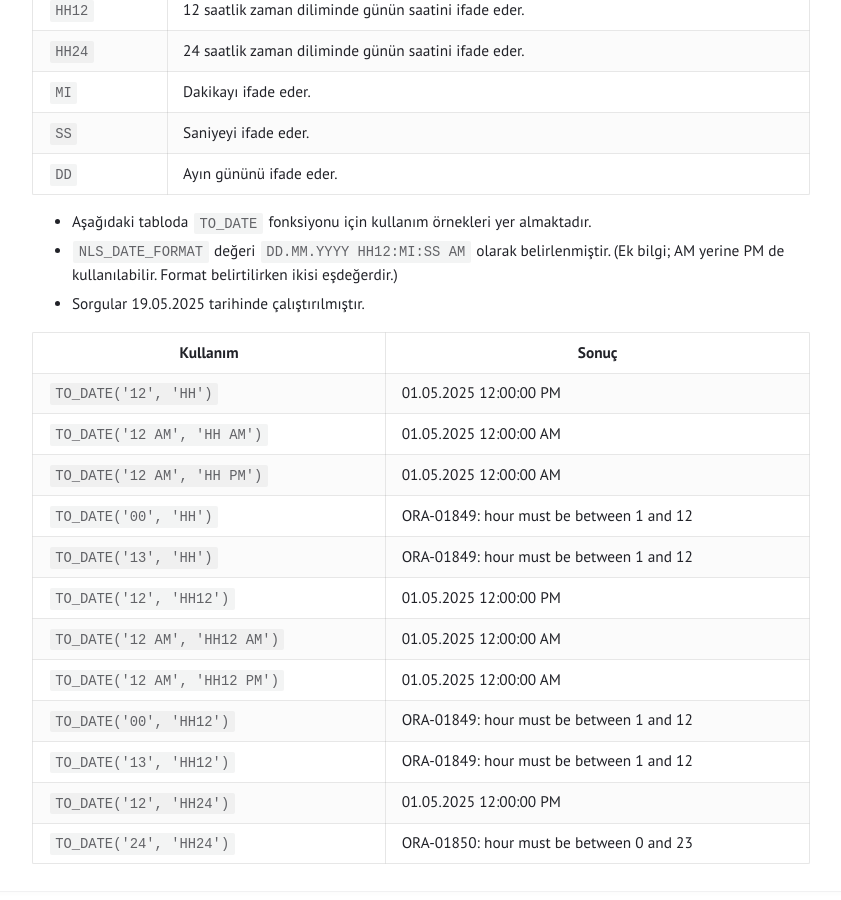
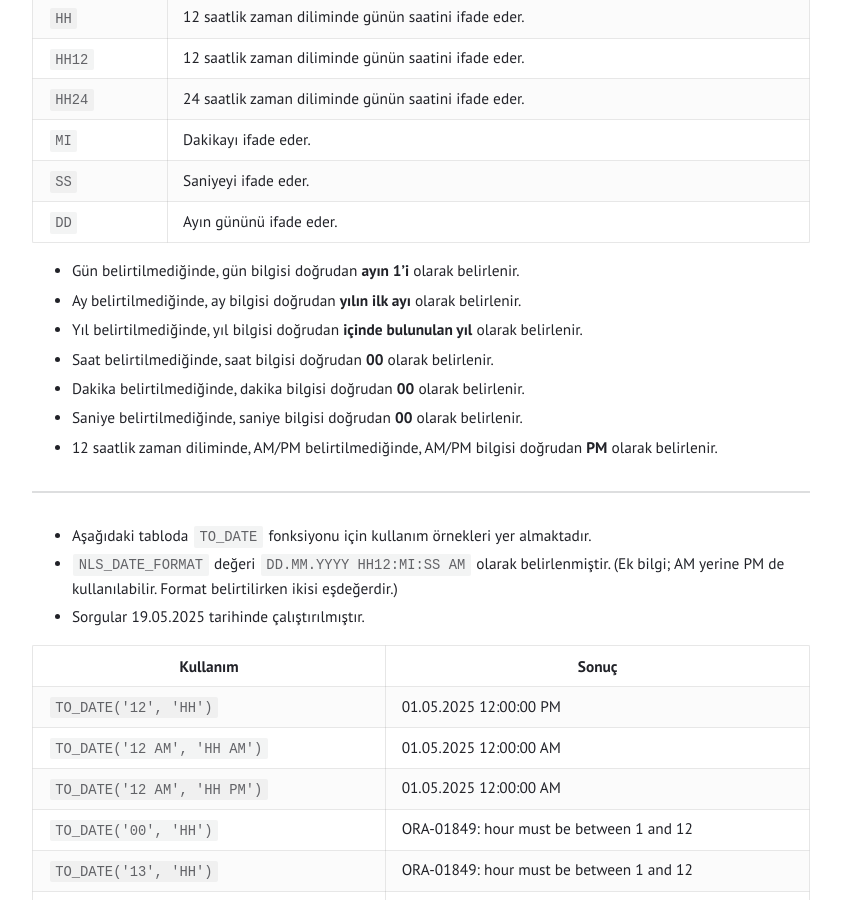
Before and after one commit to tunahanoguz/tunahanoguz.github.io, a Jekyll site: the page built from _posts/2025-05-19-oracle-TO_DATE-fonksiyonu.md, in a window 1280 px wide and 900 px high, scrolled down 711 px. Shown: the whole window, without its empty margins (219-1060 px from the left). Built offline with Jekyll 4.4.1, drawn with Linux system fonts in a browser that asks for light colours.

Commit message:
Update 2025-05-19-oracle-TO_DATE-fonksiyonu.md

```diff
--- a/_posts/2025-05-19-oracle-TO_DATE-fonksiyonu.md
+++ b/_posts/2025-05-19-oracle-TO_DATE-fonksiyonu.md
@@ -17,6 +17,8 @@ categories: oracle
   - Bu parametre verilmezse, `initialization parameter` grubunda yer alan `NLS_DATE_FORMAT` ve `NLS_TERRITORY` parametrelerinin değerleri dikkate alınır.
 - `['NLS_DATE_LANGUAGE = dil']` ifadesi, string ifadenin hangi dilde olduğunu belirtir.
 
+---
+
 Aşağıdaki tabloda `format` isim parametrenin alabileceği değerler ve onların açıklamaları yer almaktadır.
 
 | Format           | Açıklama |
@@ -27,6 +29,16 @@ Aşağıdaki tabloda `format` isim parametrenin alabileceği değerler ve onlar
 | `MI`             | Dakikayı ifade eder. |
 | `SS`             | Saniyeyi ifade eder. |
 | `DD`             | Ayın gününü ifade eder. |
+
+- Gün belirtilmediğinde, gün bilgisi doğrudan **ayın 1'i** olarak belirlenir.
+- Ay belirtilmediğinde, ay bilgisi doğrudan **yılın ilk ayı** olarak belirlenir.
+- Yıl belirtilmediğinde, yıl bilgisi doğrudan **içinde bulunulan yıl** olarak belirlenir.
+- Saat belirtilmediğinde, saat bilgisi doğrudan **00** olarak belirlenir.
+- Dakika belirtilmediğinde, dakika bilgisi doğrudan **00** olarak belirlenir.
+- Saniye belirtilmediğinde, saniye bilgisi doğrudan **00** olarak belirlenir.
+- 12 saatlik zaman diliminde, AM/PM belirtilmediğinde, AM/PM bilgisi doğrudan **PM** olarak belirlenir.
+
+---
 
 - Aşağıdaki tabloda `TO_DATE` fonksiyonu için kullanım örnekleri yer almaktadır.
 - `NLS_DATE_FORMAT` değeri `DD.MM.YYYY HH12:MI:SS AM` olarak belirlenmiştir. (Ek bilgi; AM yerine PM de kullanılabilir. Format belirtilirken ikisi eşdeğerdir.)
```
